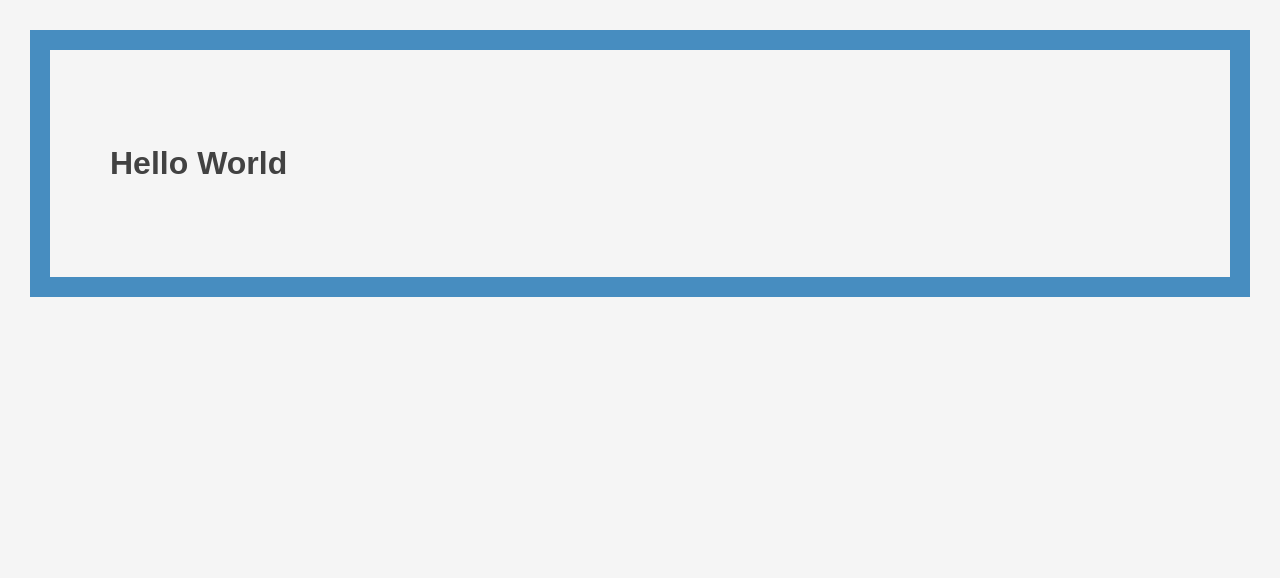
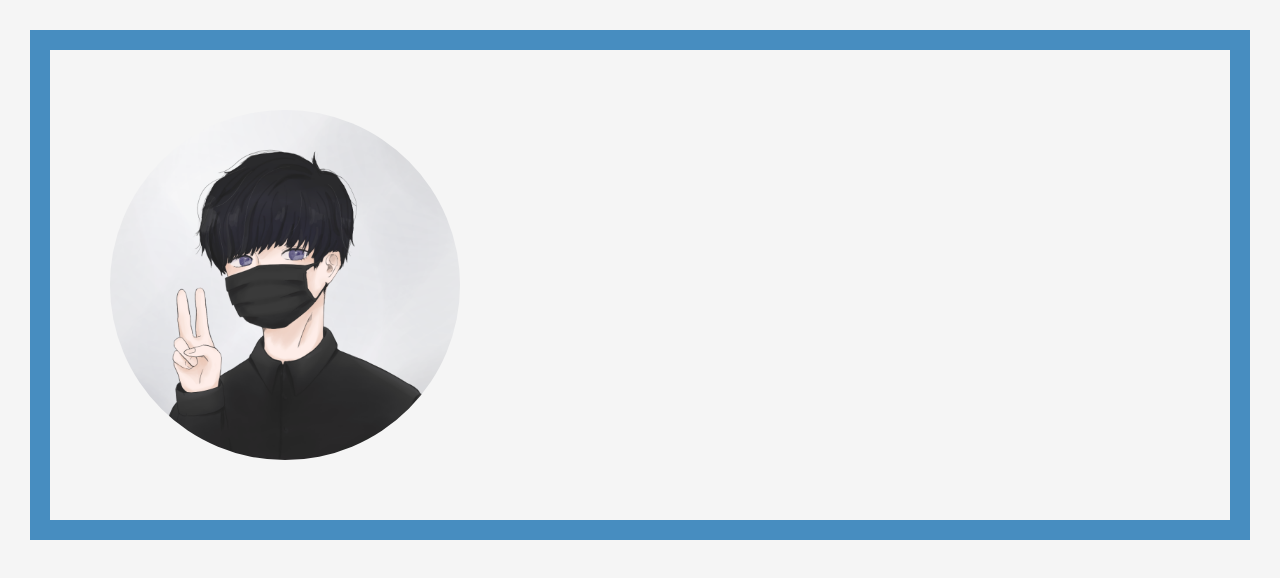
Before and after one commit to hirotask/portfolio, a React (Create React App) app: page / in a window 1280 px wide. Shown: the top 578 px of the page. Built offline with nearby package versions, Linux system fonts and the light colour scheme.

Commit message:
[add]: アイコンのコンポーネントを追加

```diff
--- a/package.json
+++ b/package.json
@@ -13,6 +13,7 @@
     "@testing-library/user-event": "^13.2.1",
     "prettier": "^2.6.2",
     "react": "^18.1.0",
+    "react-avatar": "^5.0.3",
     "react-cookie": "^4.1.1",
     "react-dom": "^18.1.0",
     "react-router-dom": "5",
--- /dev/null
+++ b/src/components/atoms/MyIcon.js
@@ -0,0 +1,15 @@
+import icon from "../../assets/img/myicon.png";
+import Avatar from "react-avatar";
+
+export const MyIcon = ({ size }) => {
+  return (
+    <Avatar
+      size={size}
+      name={"アイコン"}
+      round
+      color={"#ddd"}
+      alt={"アイコン"}
+      src={icon}
+    />
+  );
+};
--- a/src/components/pages/HomePage.js
+++ b/src/components/pages/HomePage.js
@@ -1,9 +1,10 @@
 import { DefaultContainer } from "../templates/DefaultContainer";
+import { MyIcon } from "../atoms/MyIcon";
 
 export const HomePage = () => {
   return (
-    <DefaultContainer>
-      <h1>Hello World</h1>
+    <DefaultContainer title="Home">
+      <MyIcon size={350} />
     </DefaultContainer>
   );
 };
```
Also changed, not shown: src/assets/img/myicon.png (added), 1 other file (tests, documents, lock files or other folders).
